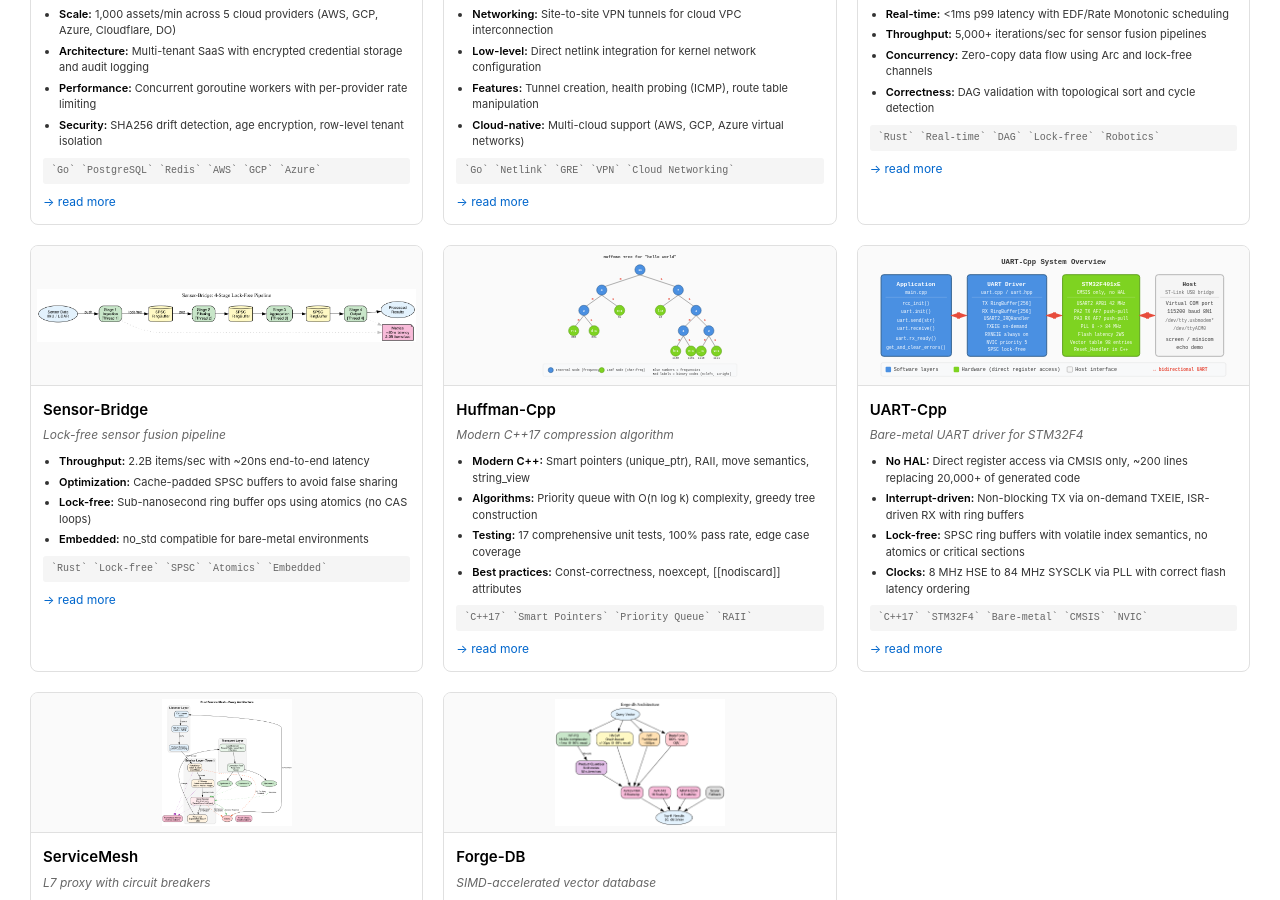
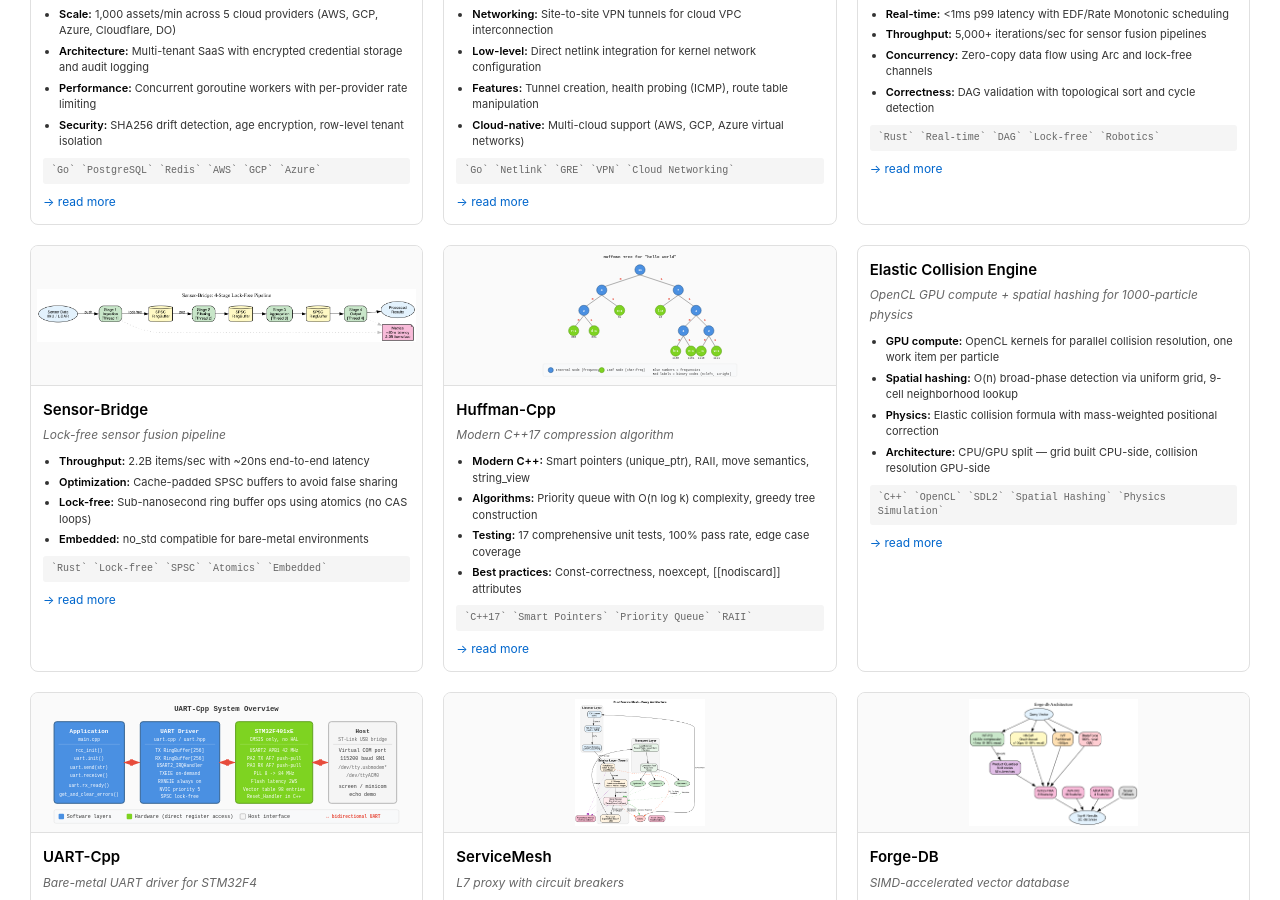
Before and after one commit to HueCodes/HueCodes.github.io, a Jekyll site: the page built from index.md, in a window 1280 px wide and 900 px high, scrolled down 714 px. Built offline with Jekyll 4.4.1, drawn with Linux system fonts in a browser that asks for light colours.

Commit message:
Add elastic collision OpenCL blog post and homepage card

```diff
--- a/index.md
+++ b/index.md
@@ -124,6 +124,22 @@ title: home
         </ul>
         <p class="tech">`C++17` `Smart Pointers` `Priority Queue` `RAII`</p>
         <p class="blog-link"><a href="/blog/huffman-cpp/">→ read more</a></p>
+      </div>
+    </article>
+
+    <!-- Elastic Collision -->
+    <article class="project-card" data-category="software">
+      <div class="card-content">
+        <h3><a href="https://github.com/HueCodes/Cpp-Particle-Sim">Elastic Collision Engine</a></h3>
+        <p class="tagline">OpenCL GPU compute + spatial hashing for 1000-particle physics</p>
+        <ul>
+          <li><strong>GPU compute:</strong> OpenCL kernels for parallel collision resolution, one work item per particle</li>
+          <li><strong>Spatial hashing:</strong> O(n) broad-phase detection via uniform grid, 9-cell neighborhood lookup</li>
+          <li><strong>Physics:</strong> Elastic collision formula with mass-weighted positional correction</li>
+          <li><strong>Architecture:</strong> CPU/GPU split — grid built CPU-side, collision resolution GPU-side</li>
+        </ul>
+        <p class="tech">`C++` `OpenCL` `SDL2` `Spatial Hashing` `Physics Simulation`</p>
+        <p class="blog-link"><a href="/blog/elastic-collision-opencl/">→ read more</a></p>
       </div>
     </article>
 
```
Also changed, not shown: _posts/2026-03-03-elastic-collision-opencl.md (added, +64 -0 lines).
